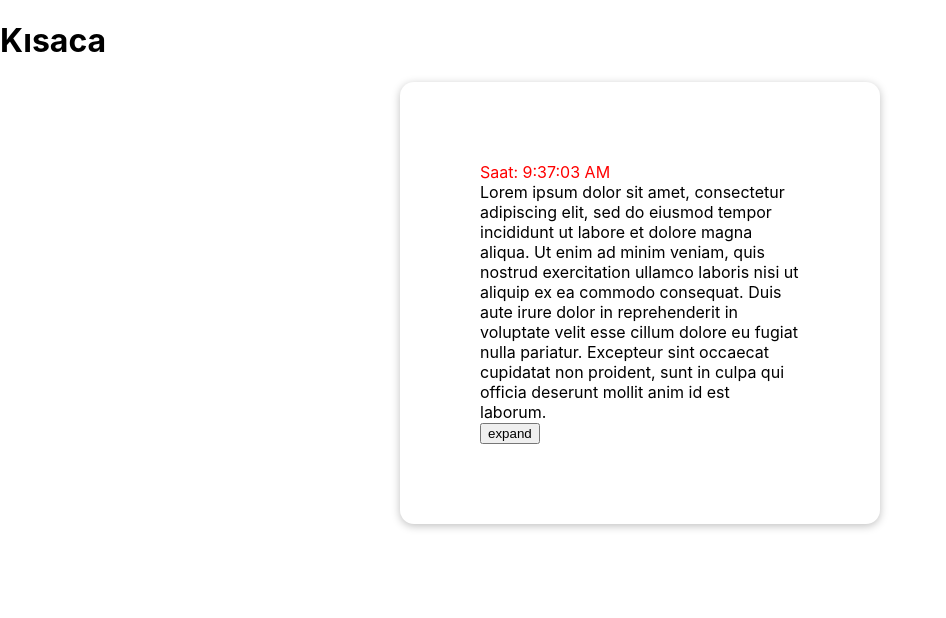
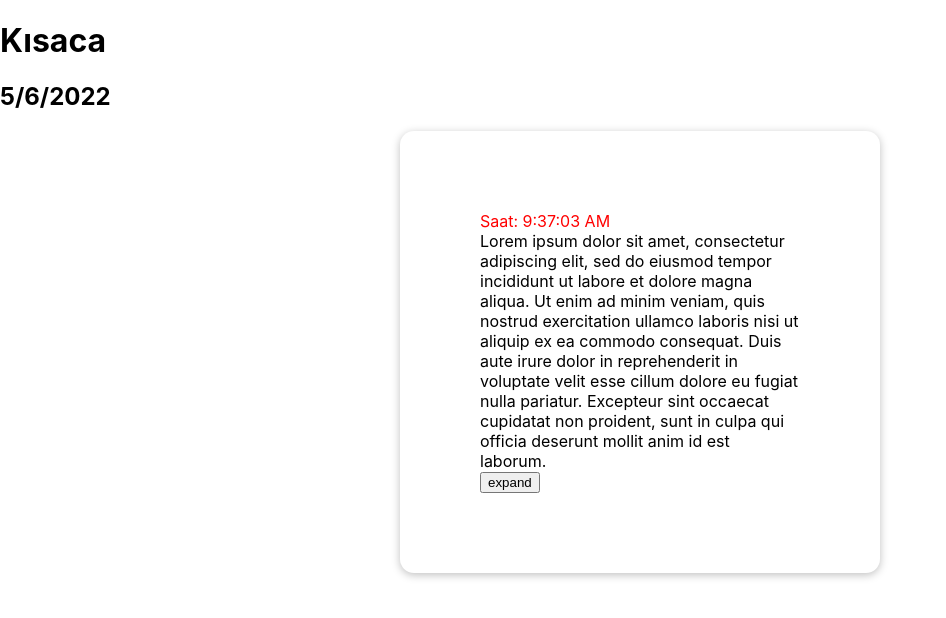
Before and after one commit to yunusemreaksu/kisaca-frontend, a React (Create React App) app: page / in a window 1280 px wide. Shown: the top 618 px of the page, without its empty margins (0-946 px from the left). Built offline with nearby package versions, Linux system fonts and the light colour scheme.

Commit message:
Added date feature to Header

```diff
--- a/src/components/ExpandButton.js
+++ b/src/components/ExpandButton.js
@@ -8,7 +8,7 @@ const ExpandButton = (props) => {
 
   const handleClick = () => {
       setExpandText(!expandText)
-      setShowButton(false)
+      setShowButton(!showButton)
   }
   return <button onClick={handleClick}>expand</button>;
 };
--- a/src/components/Header.js
+++ b/src/components/Header.js
@@ -3,7 +3,15 @@ import React from "react";
 import classes from "./Header.module.css";
 
 const Header = () => {
-  return <h1>Kısaca</h1>;
+  const date = new Date();
+  const headerDate = date.toLocaleDateString();
+
+  return (
+    <div>
+      <h1>Kısaca</h1>
+      <h2> {headerDate} </h2>
+    </div>
+  );
 };
 
 export default Header;
```
